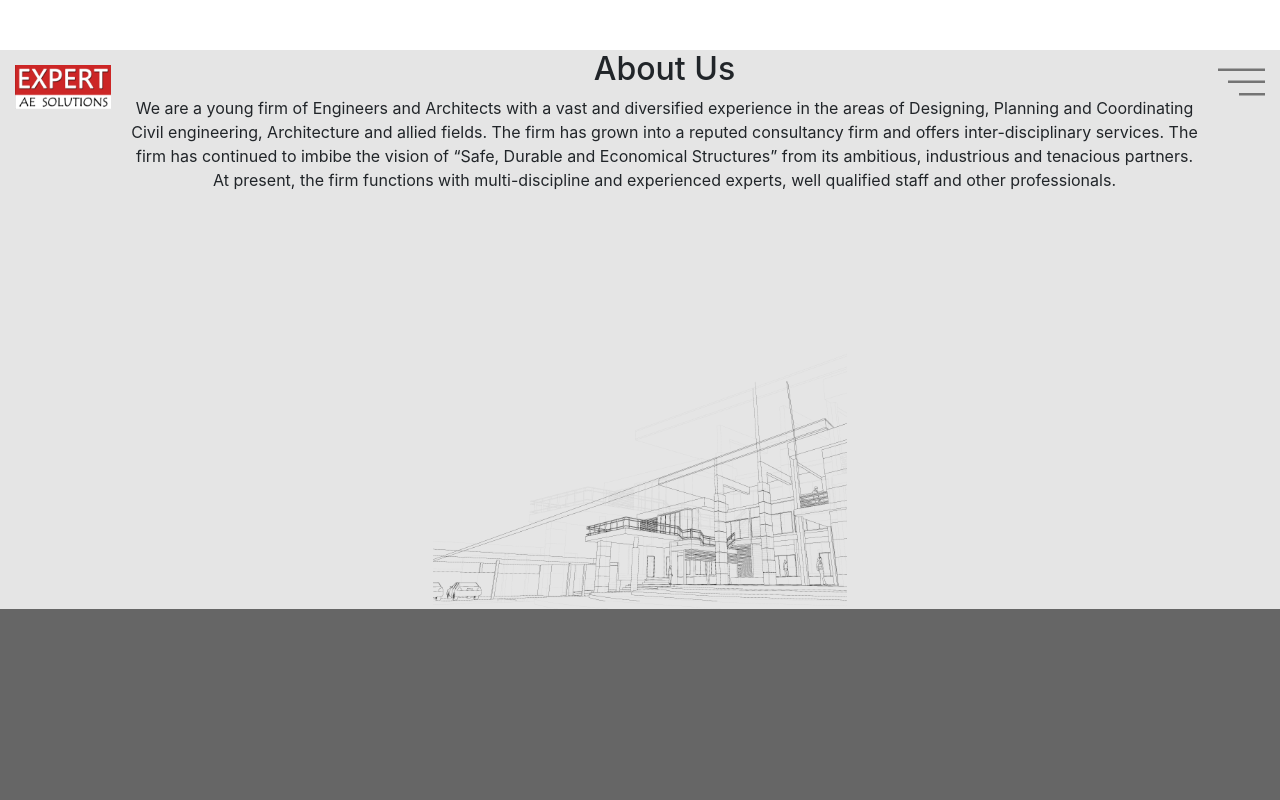
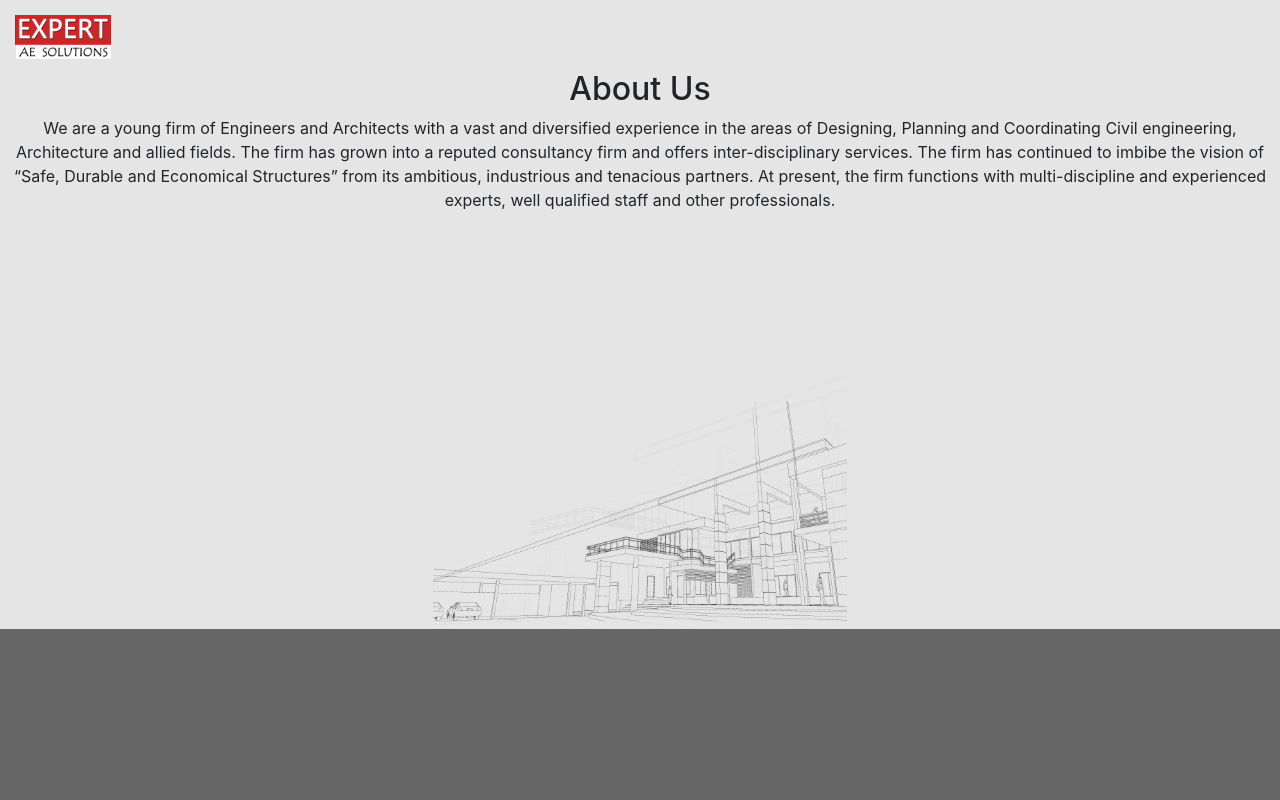
Before and after one commit to Nirbyoleek/ES-India, a React (Create React App) app: page / in a window 1280 px wide. Shown: the top 800 px of the page. Built offline with nearby package versions, Linux system fonts and the light colour scheme; the HTML template or start-up script is replaced by a standard one.

Commit message:
fixed the nav-bar/header of the landing page

```diff
--- a/src/App.js
+++ b/src/App.js
@@ -1,11 +1,10 @@
 import "./App.css";
-import AboutUs from "./components/LandingPage/AboutUs/AboutUs";
-import Intro from "./components/LandingPage/intro/intro";
+import MainPage from "./components/LandingPage/mainPage/mainPage";
 function App() {
   return (
     <div className="App">
-      <Intro />
-      <AboutUs />
+      <MainPage />
+
     </div>
   );
 }
--- a/src/components/LandingPage/AboutUs/AboutUs.js
+++ b/src/components/LandingPage/AboutUs/AboutUs.js
@@ -7,7 +7,7 @@ import Carousel from "./Carousel";
 const AboutUs = () => {
   return (
     <div className={classes.AboutUs}>
-      <h2>About Us </h2>
+      <center><h2>About Us</h2></center>
       <Media className={classes.Info}>
         We are a young firm of Engineers and Architects with a vast and
         diversified experience in the areas of Designing, Planning and
--- a/src/components/LandingPage/AboutUs/AboutUs.module.css
+++ b/src/components/LandingPage/AboutUs/AboutUs.module.css
@@ -1,6 +1,5 @@
 .AboutUs {
   background-color: #e5e5e5;
-  margin-top: 50px;
 }
 @media only screen and (max-width: 500px) {
   .Info {
@@ -12,8 +11,9 @@
     margin: 60px;
   }
   .Image {
-    /* z-index: -1; */
+    /* z-index: -1;*/
     position: relative;
     top: -200px;
+    /*margin-top: -200px;*/
   }
 }
--- /dev/null
+++ b/src/components/LandingPage/mainPage/mainPage.js
@@ -0,0 +1,18 @@
+import React from 'react';
+import Intro from '../intro/intro';
+import AboutUs from '../AboutUs/AboutUs';
+import classes from "./mainPage.module.css";
+
+const MainPage = () => {
+    return(
+    <div className={classes.majorContainer} >
+        <div><Intro /></div>
+        <div><AboutUs /></div>
+
+
+
+    </div>
+    )
+}
+
+export default MainPage;
--- a/src/components/nav-header/nav-header.module.css
+++ b/src/components/nav-header/nav-header.module.css
@@ -1,15 +1,26 @@
 .mainContainer {
   width: 100%;
+  height: 70px;
 }
 .logoContainer {
   float: left;
-  margin: 15px;
+  margin-top: 15px;
+  margin-left: 15px;
 }
 .logo {
   position: static;
 }
-.navMenuContainer {
-  float: right;
-  margin: 15px;
-  margin-top: 18px;
+.navMenuContainer img {
+  display: none;
 }
+
+@media screen and (max-width: 500px) {
+  .navMenuContainer {
+    float: right;
+    margin: 15px;
+    margin-top: 18px;
+  }
+  .navMenuContainer img {
+    display: block;
+  }
+}
```
Also changed, not shown: src/assets/Logo2.png (added), src/components/LandingPage/mainPage/mainPage.module.css (added).
